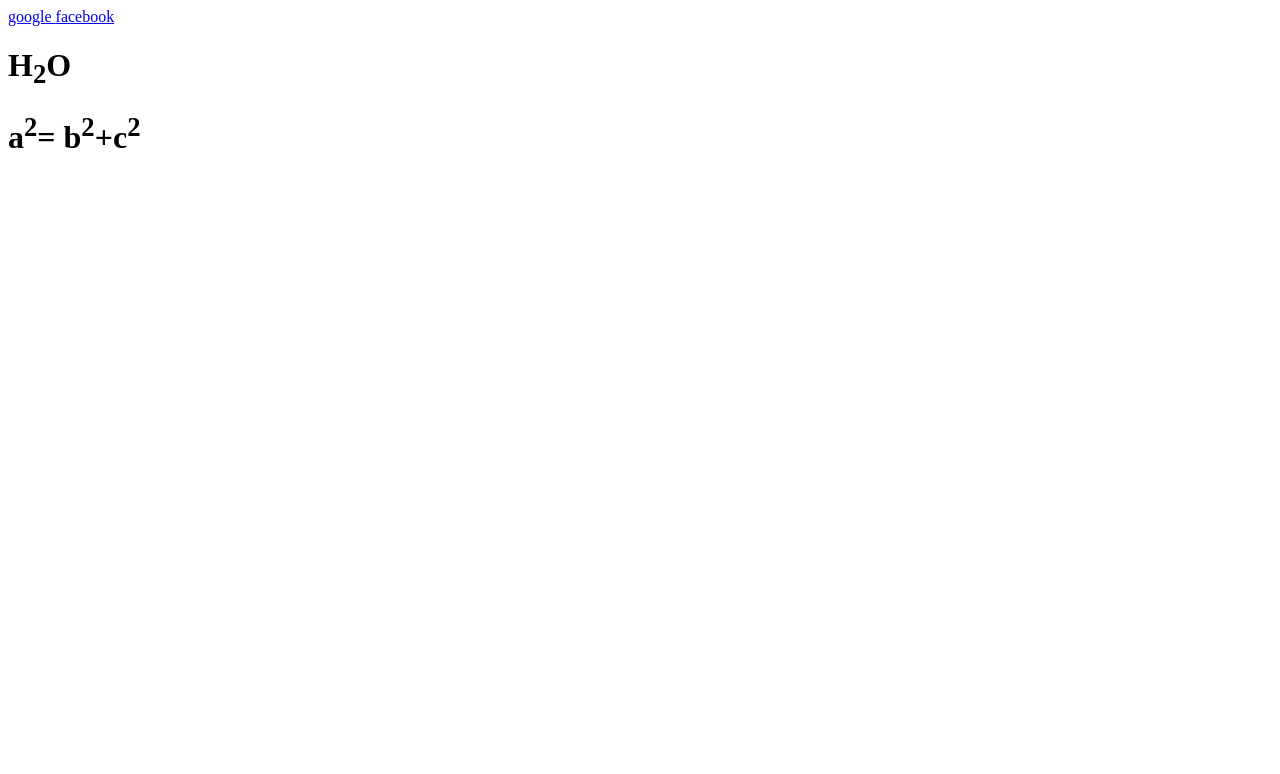
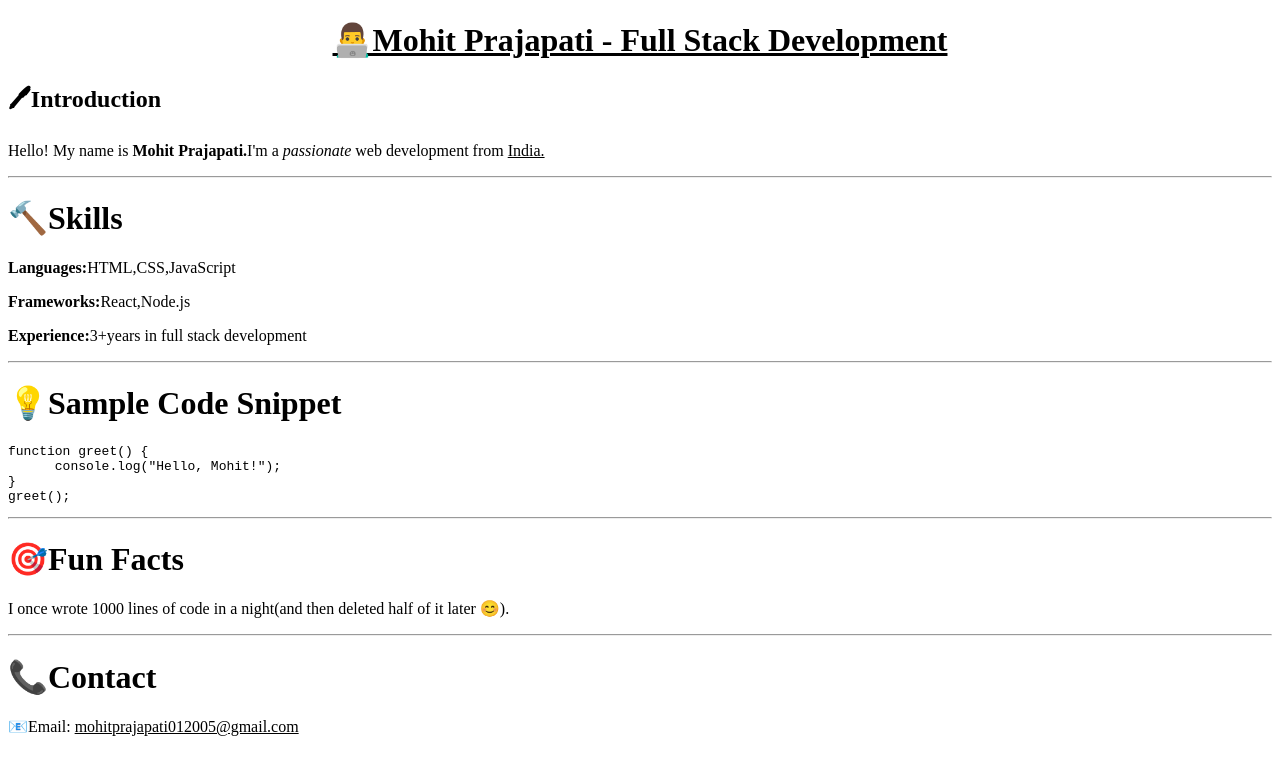
Before and after one commit to mohit01245/html-practice, a plain HTML site: page index.html in a window 1280 px wide. Drawn offline with Linux system fonts and the light colour scheme.

Commit message:
Update selfintro.html

```diff
--- a/index.html
+++ b/index.html
@@ -6,9 +6,34 @@
     <title>Document</title>
 </head>
 <body>
-    <a href="www.google.com">google </a>
-     <a href="www.facebook.com">facebook </a>
-    <h1> H<sub>2</sub>O</h1>
-    <h1>a<sup>2</sup>= b<sup>2</sup>+c<sup>2</sup></h1>
+    <u> <center>
+    <h1>&#x1F468;&#x200D;&#x1F4BB;Mohit Prajapati - Full Stack Development</h1>
+</center></u>
+<left>
+<h2>&#128394;Introduction</h2>
+<p>Hello! My name is <b>Mohit Prajapati.</b>I'm a <i>passionate </i> web development from <u>India.</u></p>
+</left>
+<hr>
+<h1>&#128296;Skills</h1>
+<p><b>Languages:</b>HTML,CSS,JavaScript</p>
+<p><b>Frameworks:</b>React,Node.js</p>
+<p><b>Experience:</b>3+years in full stack development</p>
+<hr>
+<h1>&#128161;Sample Code Snippet</h1>
+
+<pre>function greet() {
+      console.log("Hello, Mohit!");
+}
+greet();
+</pre>
+
+<hr>
+
+<h1>&#x1F3AF;Fun Facts</h1>
+<p>I once wrote 1000 lines of code in a night(and then deleted half of it later &#x1F60A).</p>
+<hr>
+
+<h1>&#x1F4DE;Contact</h1>
+<p>&#128231;Email: <u>mohitprajapati012005@gmail.com<u></p>
 </body>
 </html>
```
